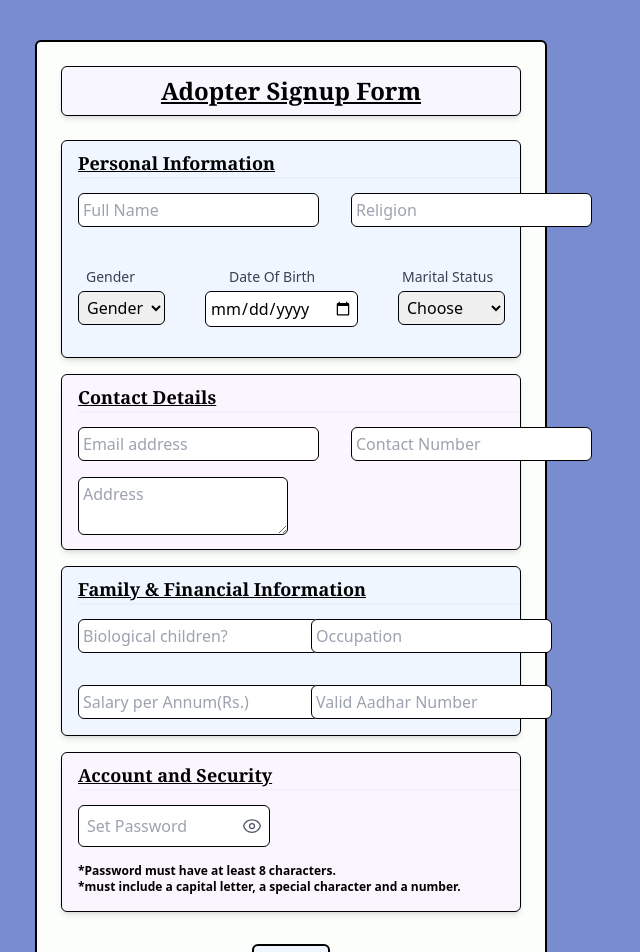
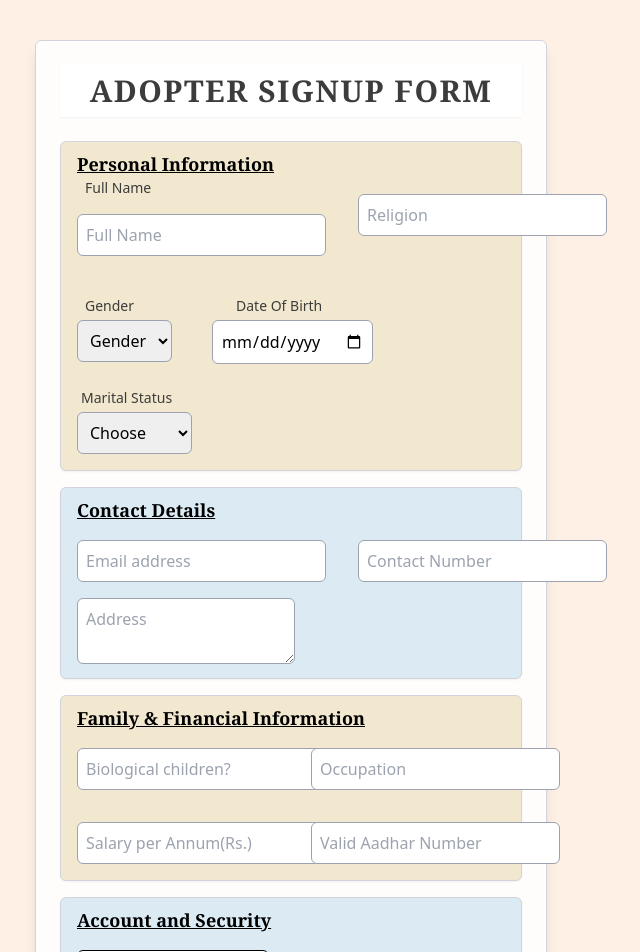
Before and after one commit to forever-found-org/forever-found, a React (Create React App) app: page / in a window 1280 px wide. Shown: the top 952 px of the page, without its empty margins (349-989 px from the left). Built offline with nearby package versions, Linux system fonts and the light colour scheme.

Commit message:
adopter sign up done2

```diff
--- a/src/pages/SignUpAdopter.jsx
+++ b/src/pages/SignUpAdopter.jsx
@@ -1,9 +1,9 @@
-import React,{useState} from "react";
+import React, { useState } from "react";
 import PasswordInput from "../components/SignUpAdopterC/PasswordInput";
 import FormValidator from "../components/SignUpAdopterC/FormValidator";
-function SignUpAdopter()
-{
-    const[adopterData,setAdopterData]=useState({
+
+function SignUpAdopter() {
+    const [adopterData, setAdopterData] = useState({
         name: "",
         contact: "",
         email: "",
@@ -19,56 +19,55 @@ function SignUpAdopter()
         pass: "",
     });
 
-    const [errors,setErrors]=useState({});
+    const [errors, setErrors] = useState({});
 
-    function handleChange(e)
-    {
-        const{name,value}=e.target;
-        setAdopterData((prev)=>({
+    function handleChange(e) {
+        const { name, value } = e.target;
+        setAdopterData((prev) => ({
             ...prev,
             [name]: value,
-        }))
+        }));
 
         setErrors((prevErrors) => ({
             ...prevErrors,
             [name]: "",
         }));
-    };
+    }
 
-    function handleClick(e)
-    {
+    function handleClick(e) {
         e.preventDefault();
         const validationErrors = FormValidator(adopterData);
         setErrors(validationErrors);
 
         if (Object.keys(validationErrors).length === 0)
             alert("Form submitted successfully!");
-
     }
 
-    return(
-        <div className="flex items-center justify-center min-h-screen bg-blue-800 bg-opacity-60">
-            <div className="flex flex-col w-full max-w-lg p-6 m-10 bg-[#fbfefb] border-2 border-black rounded-md shadow-4xl ">
-                <h2 className="text-2xl underline font-semibold font-serif text-black text-center mb-4 bg-[#f8f7ff] shadow-md p-2 border border-black rounded-md">Adopter Signup Form</h2>
-                <div className="border border-black rounded-md bg-blue-50 shadow-md my-2">
-                    <h3 className="text-lg underline font-semibold font-serif ml-4 mt-2 shadow-sm">Personal Information</h3>
+    return (
+        <div className="flex items-center justify-center min-h-screen bg-[#fff0e5]">
+            <div className="flex flex-col w-full max-w-lg p-6 m-10 bg-[#fffdfc] border border-gray-300 rounded-md shadow-lg">
+                <h2 className="text-3xl font-bold font-serif text-[#3c3c3c] text-center mb-4 bg-white shadow-sm p-2 uppercase tracking-wider">
+                    Adopter Signup Form
+                </h2>
+
+                <div className="border border-gray-300 rounded-md bg-[#f2e8cf] shadow-sm my-2">
+                    <h3 className="text-lg underline font-semibold font-serif ml-4 mt-2">Personal Information</h3>
                     <div className="flex mb-6">
                         <div>
-                            <input name="name" value={adopterData.name} onChange={handleChange} className="border border-black rounded-md p-1 m-4 mb-0" placeholder="Full Name"></input>
-                            {errors.name && <p className=" text-red-600 ml-4 mt-0 text-sm">{errors.name}</p>}
+                            <label className="block ml-6 text-sm font-medium text-[#3c3c3c]">Full Name</label>
+                            <input name="name" value={adopterData.name} onChange={handleChange} className="border border-gray-400 rounded-md p-2 m-4 mb-0 focus:ring-2 focus:ring-[#5a8f7b]" placeholder="Full Name" />
+                            {errors.name && <p className="text-red-600 ml-4 mt-0 text-sm">{errors.name}</p>}
                         </div>
-
                         <div>
-                            <input name="religion" value={adopterData.religion} onChange={handleChange} className="border border-black rounded-md p-1 m-4 mb-0" placeholder="Religion"></input>
-                            {errors.religion && <p className=" text-red-600 ml-4 mt-0  text-sm">{errors.religion}</p>}
+                            <input name="religion" value={adopterData.religion} onChange={handleChange} className="border border-gray-400 rounded-md p-2 m-4 mb-0 focus:ring-2 focus:ring-[#5a8f7b]" placeholder="Religion" />
+                            {errors.religion && <p className="text-red-600 ml-4 mt-0 text-sm">{errors.religion}</p>}
                         </div>
                     </div>
 
-
                     <div className="flex flex-wrap gap-6 py-4">
                         <div>
-                            <label className="block ml-6 text-sm font-medium text-gray-700">Gender</label>
-                            <select name="gender" value={adopterData.gender} onChange={handleChange} className="border border-black rounded-md p-1 ml-4 mr-4 mb-4 mt-1">
+                            <label className="block ml-6 text-sm font-medium text-[#3c3c3c]">Gender</label>
+                            <select name="gender" value={adopterData.gender} onChange={handleChange} className="border border-gray-400 rounded-md p-2 ml-4 mr-4 mt-1 focus:ring-2 focus:ring-[#5a8f7b]">
                                 <option value="">Gender</option>
                                 <option value="male">Male</option>
                                 <option value="female">Female</option>
@@ -78,14 +77,14 @@ function SignUpAdopter()
                         </div>
 
                         <div>
-                            <label className="block ml-6 text-sm font-medium text-gray-700">Date Of Birth</label>
-                            <input name="dob" value={adopterData.dob} onChange={handleChange} className="border border-black rounded-md p-1 mt-1" placeholder="Date Of Birth" type="date"></input>
-                            {errors.dob && <p className="text-red-600  mt-0 text-sm">{errors.dob}</p>}
+                            <label className="block ml-6 text-sm font-medium text-[#3c3c3c]">Date Of Birth</label>
+                            <input name="dob" value={adopterData.dob} onChange={handleChange} className="border border-gray-400 rounded-md p-2 mt-1 focus:ring-2 focus:ring-[#5a8f7b]" placeholder="Date Of Birth" type="date" />
+                            {errors.dob && <p className="text-red-600 mt-0 text-sm">{errors.dob}</p>}
                         </div>
 
                         <div>
-                            <label className="block ml-5 text-sm font-medium text-gray-700">Marital Status</label>
-                            <select name="maritalStatus" value={adopterData.maritalStatus} onChange={handleChange} className="border border-black rounded-md p-1 mt-1 ml-4">
+                            <label className="block ml-5 text-sm font-medium text-[#3c3c3c]">Marital Status</label>
+                            <select name="maritalStatus" value={adopterData.maritalStatus} onChange={handleChange} className="border border-gray-400 rounded-md p-2 mt-1 ml-4 focus:ring-2 focus:ring-[#5a8f7b]">
                                 <option value="">Choose</option>
                                 <option value="married">Married</option>
                                 <option value="single">Single</option>
@@ -93,74 +92,68 @@ function SignUpAdopter()
                                 <option value="widowed">Widowed</option>
                                 <option value="separated">Separated</option>
                             </select>
-                            {errors.maritalStatus && <p className="text-red-600 ml-4  mt-0 text-sm">{errors.maritalStatus}</p>}
+                            {errors.maritalStatus && <p className="text-red-600 ml-4 mt-0 text-sm">{errors.maritalStatus}</p>}
                         </div>
                     </div>
                 </div>
 
-
-                <div className="border border-black rounded-md bg-purple-50 shadow-md my-2">
-                    <h3 className="text-lg underline font-semibold font-serif ml-4 mt-2 shadow-sm">Contact Details</h3>
+                <div className="border border-gray-300 rounded-md bg-[#dbeaf3] shadow-sm my-2">
+                    <h3 className="text-lg underline font-semibold font-serif ml-4 mt-2">Contact Details</h3>
                     <div className="flex">
                         <div>
-                            <input name="email" value={adopterData.email} onChange={handleChange} className="border border-black rounded-md p-1 m-4 mb-0" placeholder="Email address"></input>
-                            {errors.email && <p className=" text-red-600 ml-4 mt-0  text-sm">{errors.email}</p>}
+                            <input name="email" value={adopterData.email} onChange={handleChange} className="border border-gray-400 rounded-md p-2 m-4 mb-0 focus:ring-2 focus:ring-[#5a8f7b]" placeholder="Email address" />
+                            {errors.email && <p className="text-red-600 ml-4 mt-0 text-sm">{errors.email}</p>}
                         </div>
                         <div>
-                            <input name="contact" value={adopterData.contact} onChange={handleChange} className="border border-black rounded-md p-1 m-4 mb-0" placeholder="Contact Number"></input>
-                            {errors.contact && <p className=" text-red-600 ml-4 mt-0  text-sm">{errors.contact}</p>}
+                            <input name="contact" value={adopterData.contact} onChange={handleChange} className="border border-gray-400 rounded-md p-2 m-4 mb-0 focus:ring-2 focus:ring-[#5a8f7b]" placeholder="Contact Number" />
+                            {errors.contact && <p className="text-red-600 ml-4 mt-0 text-sm">{errors.contact}</p>}
                         </div>
                     </div>
 
                     <div className="mb-2">
-                        <textarea name="address" value={adopterData.address} onChange={handleChange} className="border border-black rounded-md p-1 m-4 mb-0" placeholder="Address"></textarea>
-                        {errors.address && <p className=" text-red-600 ml-4 mt-0  text-sm">{errors.address}</p>}
+                        <textarea name="address" value={adopterData.address} onChange={handleChange} className="border border-gray-400 rounded-md p-2 m-4 mb-0 focus:ring-2 focus:ring-[#5a8f7b]" placeholder="Address" />
+                        {errors.address && <p className="text-red-600 ml-4 mt-0 text-sm">{errors.address}</p>}
                     </div>
-
                 </div>
 
-                <div className="border border-black rounded-md bg-blue-50 my-2 shadow-md">
-                    <h3 className="text-lg underline font-semibold font-serif ml-4 mt-2 shadow-sm">Family & Financial Information</h3>
+                <div className="border border-gray-300 rounded-md bg-[#f2e8cf] my-2 shadow-sm">
+                    <h3 className="text-lg underline font-semibold font-serif ml-4 mt-2">Family & Financial Information</h3>
                     <div className="grid grid-cols-2 gap-4 pr-2 mb-4">
                         <div>
-                            <input name="bioChildren" type="number" value={adopterData.bioChildren} onChange={handleChange} className="border border-black rounded-md p-1 m-4 mb-0" placeholder="Biological children?" min="0"></input>
-                            {errors.bioChildren && <p className=" text-red-600 ml-4 mt-0  text-sm">{errors.bioChildren}</p>}
+                            <input name="bioChildren" type="number" value={adopterData.bioChildren} onChange={handleChange} className="border border-gray-400 rounded-md p-2 m-4 mb-0 focus:ring-2 focus:ring-[#5a8f7b]" placeholder="Biological children?" min="0" />
+                            {errors.bioChildren && <p className="text-red-600 ml-4 mt-0 text-sm">{errors.bioChildren}</p>}
                         </div>
                         <div>
-                            <input name="occupation" value={adopterData.occupation} onChange={handleChange} className="border border-black rounded-md p-1 m-4 mb-0" placeholder="Occupation"></input>
-                            {errors.occupation && <p className=" text-red-600 ml-4 mt-0  text-sm">{errors.occupation}</p>}
+                            <input name="occupation" value={adopterData.occupation} onChange={handleChange} className="border border-gray-400 rounded-md p-2 m-4 mb-0 focus:ring-2 focus:ring-[#5a8f7b]" placeholder="Occupation" />
+                            {errors.occupation && <p className="text-red-600 ml-4 mt-0 text-sm">{errors.occupation}</p>}
                         </div>
-
                         <div>
-                            <input name="salary" value={adopterData.salary} onChange={handleChange} className="border border-black rounded-md p-1 m-4 mb-0" placeholder="Salary per Annum(Rs.)"></input>
-                            {errors.salary && <p className=" text-red-600 ml-4 mt-0  text-sm">{errors.salary}</p>}
+                            <input name="salary" value={adopterData.salary} onChange={handleChange} className="border border-gray-400 rounded-md p-2 m-4 mb-0 focus:ring-2 focus:ring-[#5a8f7b]" placeholder="Salary per Annum(Rs.)" />
+                            {errors.salary && <p className="text-red-600 ml-4 mt-0 text-sm">{errors.salary}</p>}
                         </div>
-
                         <div>
-                            <input name="aadhar" value={adopterData.aadhar} onChange={handleChange} className="border border-black rounded-md p-1 m-4 mb-0" placeholder="Valid Aadhar Number"></input>
-                            {errors.aadhar && <p className=" text-red-600 ml-4 mt-0  text-sm">{errors.aadhar}</p>}
+                            <input name="aadhar" value={adopterData.aadhar} onChange={handleChange} className="border border-gray-400 rounded-md p-2 m-4 mb-0 focus:ring-2 focus:ring-[#5a8f7b]" placeholder="Valid Aadhar Number" />
+                            {errors.aadhar && <p className="text-red-600 ml-4 mt-0 text-sm">{errors.aadhar}</p>}
                         </div>
                     </div>
                 </div>
 
-                <div className="border border-black rounded-md bg-purple-50 my-2 shadow-md">
-
-                    <h3 className="text-lg underline font-semibold font-serif ml-4 mt-2 shadow-sm">Account and Security</h3>
+                <div className="border border-gray-300 rounded-md bg-[#dbeaf3] my-2 shadow-sm">
+                    <h3 className="text-lg underline font-semibold font-serif ml-4 mt-2">Account and Security</h3>
                     <div className="mb-4">
-                        <PasswordInput name="pass" value={adopterData.password} onChange={handleChange} placeholder="Set Password"></PasswordInput>
-                        {errors.pass && <p className=" text-red-600 ml-4 -mt-3 mb-2 text-sm">{errors.pass}</p>}
-                        <p className=" text-black font-semibold ml-4 mt-0  text-xs">*Password must have at least 8 characters.</p>
-                        <p className=" text-black font-semibold ml-4 mt-0  text-xs">*must include a capital letter, a special character and a number.</p>
+                        <PasswordInput name="pass" value={adopterData.pass} onChange={handleChange} placeholder="Set Password" />
+                        {errors.pass && <p className="text-red-600 ml-4 -mt-3 mb-2 text-sm">{errors.pass}</p>}
+                        <p className="text-[#5c5c5c] font-medium ml-4 mt-0 text-xs">*Password must have at least 8 characters.</p>
+                        <p className="text-[#5c5c5c] font-medium ml-4 mt-0 text-xs">*Must include a capital letter, a special character, and a number.</p>
                     </div>
-
                 </div>
 
-                <button onClick={handleClick} className="self-center text-base font-semibold font-serif mt-6 shadow-md border-2 border-black rounded-md p-2  bg-blue-50 hover:underline">Submit</button>
-
+                <button onClick={handleClick} className="self-center text-base font-semibold font-serif mt-6 shadow-md border border-[#5a8f7b] text-white bg-[#5a8f7b] hover:bg-[#497667] rounded-md px-6 py-2 transition duration-300 ease-in-out">
+                    Submit
+                </button>
             </div>
         </div>
-
     );
 }
 
-export default SignUpAdopter
+export default SignUpAdopter;
```
